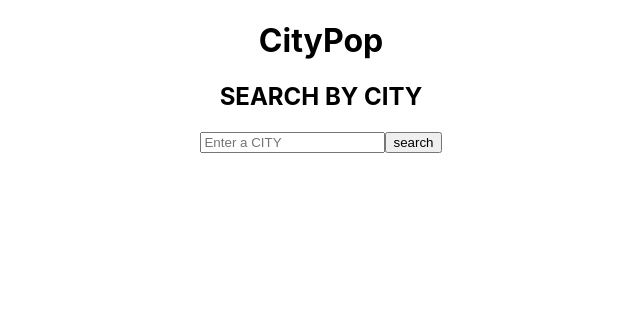
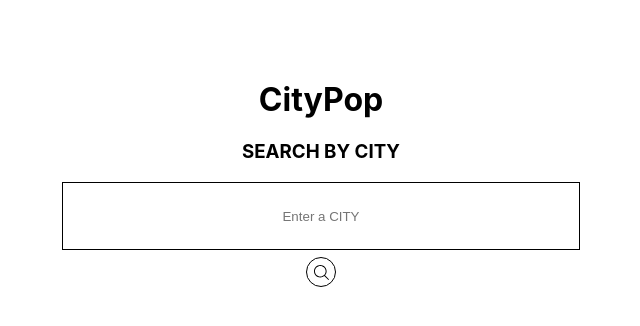
Before and after one commit to RemainTheSame/citypop, a React (Create React App) app: page / in a window 1280 px wide. Both pictures are taken after a click on the button "SEARCH BY CITY". Shown: the top 326 px of the page, without its empty margins (319-959 px from the left). Built offline with nearby package versions, Linux system fonts and the light colour scheme.

Commit message:
Basic CSS added to the components, now looks like the wireframe sketch

```diff
--- a/src/App.css
+++ b/src/App.css
@@ -1,3 +1,7 @@
 .App {
   text-align: center;
 }
+
+* {
+  /*border: green solid 1px;*/
+}
--- a/src/components/MainContainer.js
+++ b/src/components/MainContainer.js
@@ -1,6 +1,7 @@
 import React from "react"
 import SearchSelector from "./SearchSelector";
 import SearchComponent from "./SearchComponent";
+import "../css/main.css"
 
 /*
 
@@ -50,7 +51,7 @@ class MainContainer extends React.Component{
         }
             return (
             <div>
-                <h1 onClick={this.resetMain}>CityPop</h1>
+                <h1 className={"topLogo"} onClick={this.resetMain}>CityPop</h1>
                 {searchSelector}
                 {searchComponent}
             </div>
--- a/src/components/SearchComponent.js
+++ b/src/components/SearchComponent.js
@@ -1,5 +1,6 @@
 import React from "react"
 import SearchResults from "./SearchResults";
+import "../css/searchcomponent.css"
 
 /*
 
@@ -121,9 +122,9 @@ class SearchComponent extends React.Component{
     render() {
 
         let searchResults;
-        let form = <form onSubmit={this.handleSearch}>
-            <input placeholder={"Enter a "+this.props.selection} value={this.state.textInput} onChange={this.handleInput}/>
-        <input type={"submit"} value={"search"}/>
+        let form = <form  onSubmit={this.handleSearch}>
+            <input className={"searchInput"} placeholder={"Enter a "+this.props.selection} value={this.state.textInput} onChange={this.handleInput}/>
+            <input className={"searchButton"} type={"submit"} value={""}/>
         </form>
 
         if(this.state.search === true){
@@ -132,9 +133,9 @@ class SearchComponent extends React.Component{
         }
 
         return (
-            <div>
-                <h2>SEARCH BY {this.props.selection}</h2>
-                {form}
+            <div className={"searchComponent"}>
+                <h3>SEARCH BY {this.props.selection}</h3>
+                <div className={"formContainer"}>{form}</div>
                 {this.state.loading ? <h2>LOADING...</h2> : searchResults}
 
             </div>
--- a/src/components/SearchResults.js
+++ b/src/components/SearchResults.js
@@ -1,4 +1,5 @@
 import React from "react"
+import "../css/searchresults.css"
 
 /*
 SearchResults
@@ -24,16 +25,16 @@ class SearchResults extends React.Component{
         let result = <div></div>
         if(!Array.isArray(this.props.result)){
 
-            let population = <h3>{this.props.result}</h3>
-            result = <div><h3>Population</h3>{population}</div>
+            let population = <h2>{this.props.result}</h2>
+            result = <div className={"cityResult"}><div>POPULATION</div>{population}</div>
         }
         else {
 
-            result = this.props.result.map((city)=><li onClick={()=>this.cityClicked(city)} key={city.toString()}>{city}</li>)
+            result = this.props.result.map((city)=><li className={"listObjectResult"} onClick={()=>this.cityClicked(city)} key={city.toString()}>{city}</li>)
         }
 
         return (
-            <div>
+            <div className={"resultContainer"}>
                 <h2>{this.props.input}</h2>
                 {result}
             </div>
--- a/src/components/SearchSelector.js
+++ b/src/components/SearchSelector.js
@@ -1,5 +1,5 @@
 import React from "react"
-
+import "../css/searchselector.css"
 /*
 
 SearchSelector
@@ -27,7 +27,7 @@ class SearchSelector extends React.Component{
 
     render() {
         return (
-            <div>
+            <div className={"selectorContainer"}>
             <button onClick={this.selectCity}>SEARCH BY CITY</button>
             <button onClick={this.selectCountry}>SEARCH BY COUNTRY</button>
             </div>
--- /dev/null
+++ b/src/css/main.css
@@ -0,0 +1,3 @@
+.topLogo{
+    margin-top: 10vh;
+}
--- /dev/null
+++ b/src/css/searchcomponent.css
@@ -0,0 +1,36 @@
+.formContainer{
+    display: flex;
+    justify-content: center;
+}
+
+.formContainer > form{
+    display: flex;
+    flex-direction: column;
+    width: 30%;
+    align-items: center;
+
+}
+
+.searchInput{
+    text-align: center;
+    border-radius: 0;
+    border: solid 1.5px black;
+    width: 40vw;
+    height: 5vw;
+}
+
+.searchButton{
+    background: url('../res/searchicon.svg');
+    background-size: 15px;
+    background-repeat: no-repeat;
+    background-position: center;
+    width: 30px;
+    height:30px;
+    border-radius: 50%;
+    margin-top: 7px;
+    border: solid 1.5px black;
+}
+
+.searchComponent{
+
+}
--- /dev/null
+++ b/src/css/searchresults.css
@@ -0,0 +1,33 @@
+.cityResult{
+    border: solid black 1px;
+    width: 35vw;
+    height: 10vw;
+    display: flex;
+    flex-direction: column;
+}
+
+.cityResult > div{
+    margin: 10px;
+}
+.cityResult > h2{
+     margin: 10px;
+    font-weight: normal;
+ }
+
+.listObjectResult{
+    border: solid black 1px;
+    list-style-type: none;
+    width: 25%;
+    height: 50px;
+    display: flex;
+    justify-content: center;
+    align-items: center;
+    margin: 1px;
+}
+
+.resultContainer{
+    display: flex;
+    flex-direction: column;
+    align-items: center;
+    justify-content: center;
+}
--- /dev/null
+++ b/src/css/searchselector.css
@@ -0,0 +1,12 @@
+button {
+    width: 28vw;
+    height: 10vw;
+    margin-left: 10px;
+
+}
+
+.selectorContainer{
+    margin-top: 8vh;
+    display: flex;
+    justify-content: center;
+}
```
Also changed, not shown: src/res/searchicon.svg (added).
